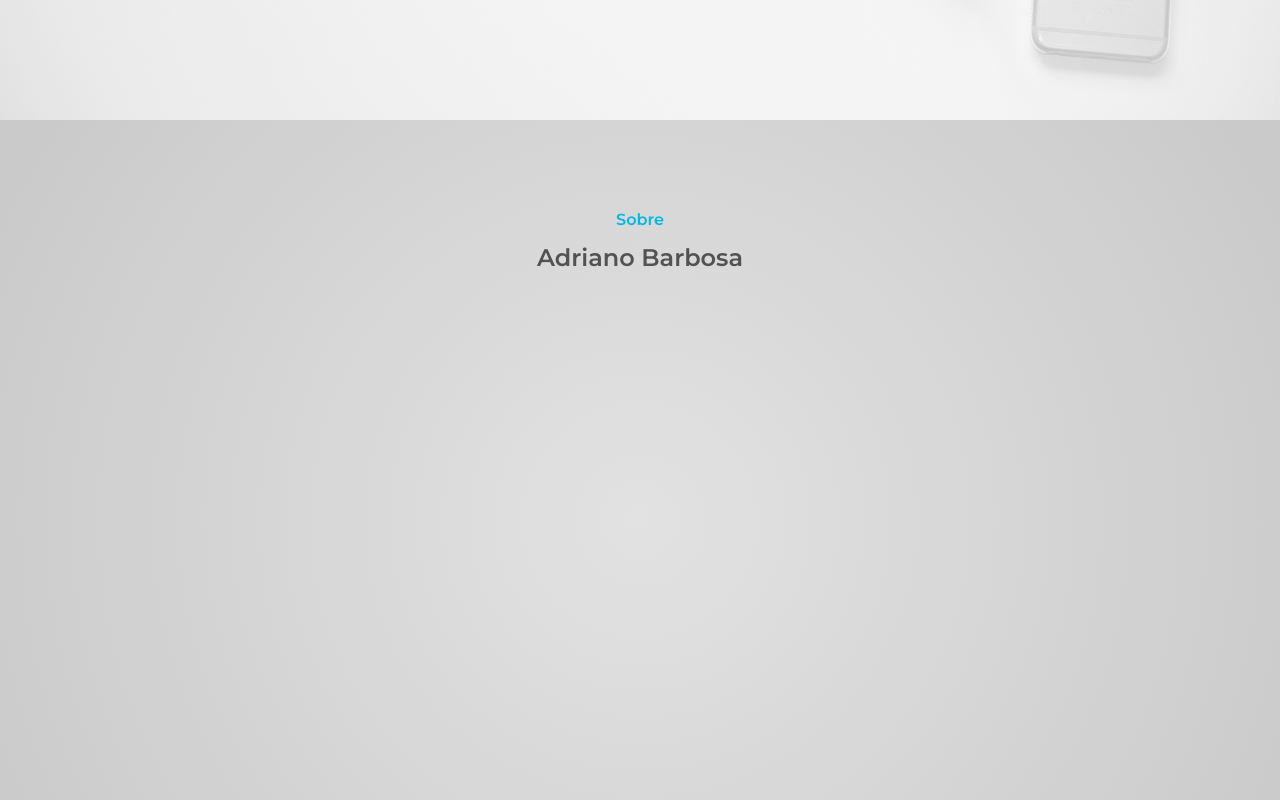
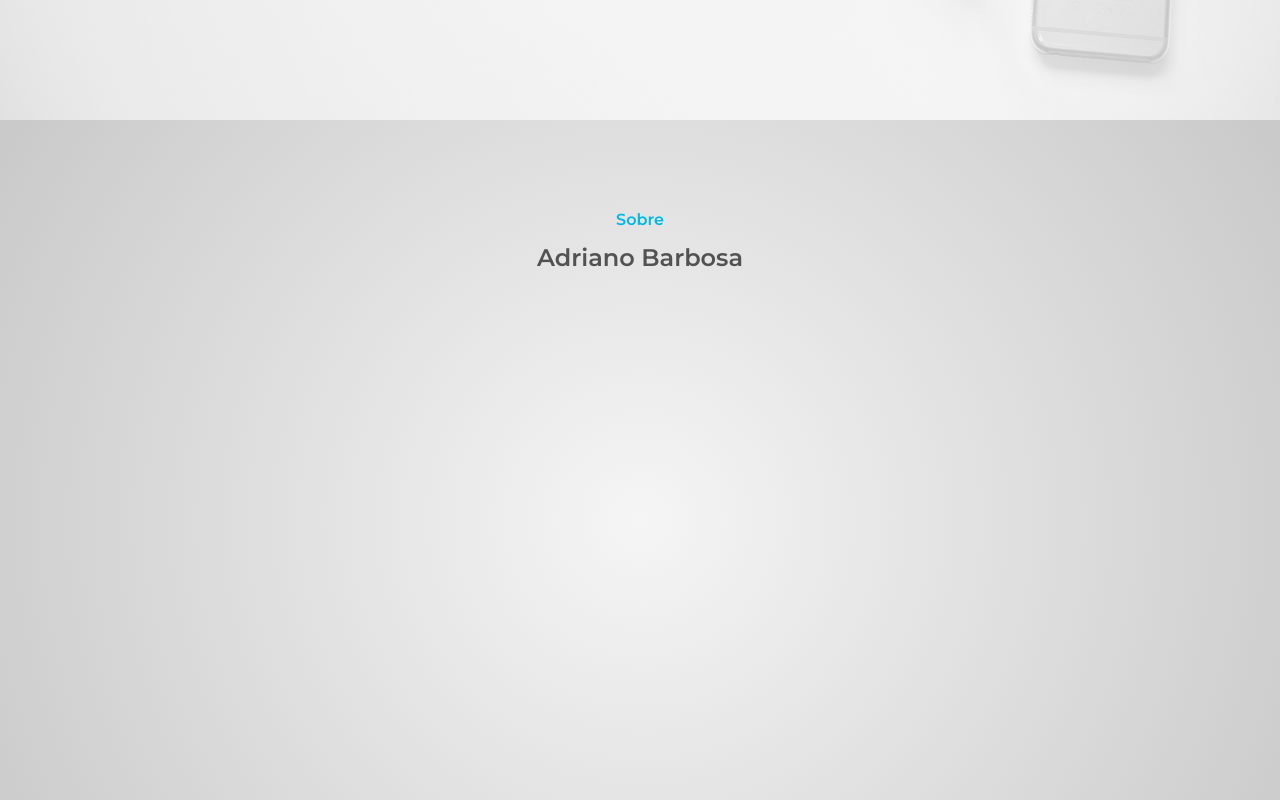
Before and after one commit to adrianobarbosa1/adrianobarbosa1.github.io.OLD, a Next.js app: page / in a window 1280 px wide. Shown: the part 680-1480 px from the top of the page. Built offline with nearby package versions, Linux system fonts and the light colour scheme.

Commit message:
add carousel

```diff
--- a/package.json
+++ b/package.json
@@ -14,6 +14,7 @@
     "next": "12.1.5",
     "react": "18.1.0",
     "react-dom": "18.1.0",
+    "react-elastic-carousel": "^0.11.5",
     "react-icons": "^4.3.1",
     "react-scroll": "^1.8.7",
     "react-typewriter-effect": "^1.1.0",
--- a/src/styles/globals.scss
+++ b/src/styles/globals.scss
@@ -8,7 +8,7 @@
   --background: #fafafa;
   --background2: radial-gradient(
     circle,
-    rgb(226, 226, 226) 0%,
+    rgb(245, 245, 245) 0%,
     rgb(201, 201, 201) 100%
   );
   --blue: #00b8e4;
```
Also changed, not shown: 1 other file (tests, documents, lock files or other folders).
